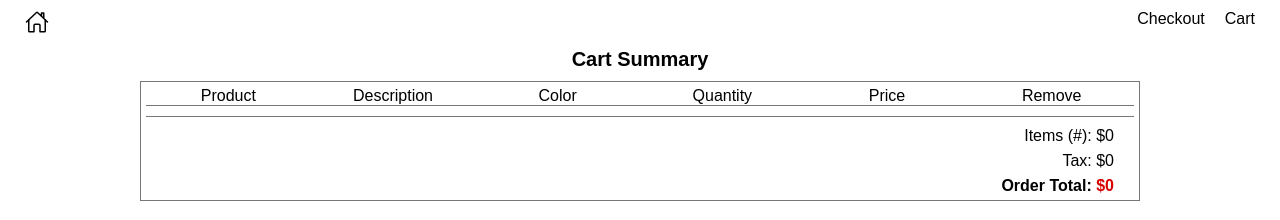
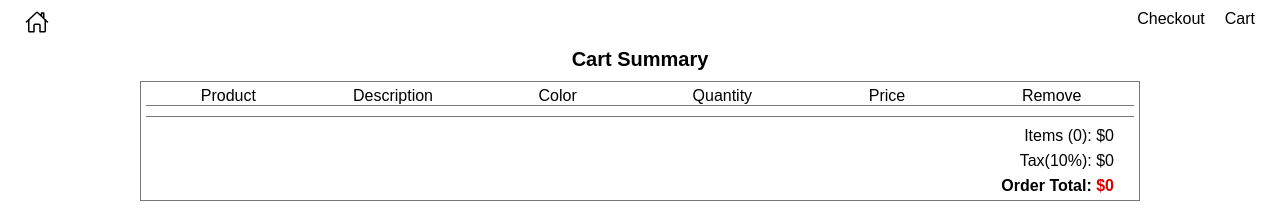
Before and after one commit to bartswierz/shopping-website, a React (Create React App) app: page /cart in a window 1280 px wide. Shown: the top 220 px of the page. Built offline with nearby package versions, Linux system fonts and the light colour scheme.

Commit message:
fixed item count, tax, order total upon removing item from cart

```diff
--- a/src/components/routes/cart/cart.component.jsx
+++ b/src/components/routes/cart/cart.component.jsx
@@ -4,11 +4,12 @@ import { CartContext } from "../../../contexts/cart.context";
 import { ReactComponent as RemoveBtn } from "../../../assets/trash-outline.svg";
 
 const Cart = () => {
-  const { cartItems, removeItemFromCart } = useContext(CartContext);
+  const { cartItems, removeItemFromCart, cartCount, cartTotal, taxTotal, updateCartCount } = useContext(CartContext);
   console.log("cartItems in cart: ", cartItems);
 
+  // const tax = cartTotal * 0.08;
+
   const removeItem = (itemToRemove) => {
-    // console.log("removeItem, cartItems: ", cartItems);
     console.log("removeItem, idToRemove: ", itemToRemove);
     removeItemFromCart(itemToRemove);
   };
@@ -44,10 +45,12 @@ const Cart = () => {
 
         {/* Footer */}
         <div className="cart-footer">
-          <div>Items (#): $0</div>
-          <div>Tax: $0</div>
+          <div>
+            Items ({cartCount}): ${cartTotal}
+          </div>
+          <div>Tax(10%): ${taxTotal}</div>
           <div className="order-total">
-            Order Total: <span className="order-total-value">$0</span>
+            Order Total: <span className="order-total-value">${cartTotal + taxTotal}</span>
           </div>
         </div>
       </div>
--- a/src/contexts/cart.context.jsx
+++ b/src/contexts/cart.context.jsx
@@ -30,6 +30,8 @@ const removeFromCart = (cartItems, itemToRemove) => {
 export const CartContext = createContext({
   cartItems: [],
   cartCount: 0,
+  cartTotal: 0,
+  taxTotal: 0,
   addItemToCart: () => {},
   removeItemFromCart: () => {},
 });
@@ -37,6 +39,8 @@ export const CartContext = createContext({
 export const CartProvider = ({ children }) => {
   const [cartItems, setCartItems] = useState([]);
   const [cartCount, setCartCount] = useState(0);
+  const [cartTotal, setCartTotal] = useState(0);
+  const [taxTotal, setTaxTotal] = useState(0);
 
   const addItemToCart = (itemToAdd) => {
     setCartItems(addToCart(cartItems, itemToAdd));
@@ -58,14 +62,24 @@ export const CartProvider = ({ children }) => {
     const newCartCount = cartItems.reduce((totalItems, currentItem) => totalItems + currentItem.quantity, 0);
     console.log("current Cart Count: ", newCartCount);
     setCartCount(newCartCount);
-  }, [cartCount]);
+  }, [cartCount, cartTotal, cartItems]);
 
-  // useEffect(() => {
+  // Updates total cost using reducer
+  useEffect(() => {
+    //Updates Cart Total Cost
+    const newCartTotal = cartItems.reduce((totalCost, currentItem) => totalCost + currentItem.price * currentItem.quantity, 0);
+    console.log("Updated Cart Total Cost: ", newCartTotal);
+    setCartTotal(newCartTotal);
+  }, [cartCount, cartTotal]);
 
-  // })
+  // Updates tax by total cost multiplied by 10%
+  useEffect(() => {
+    console.log("updating tax total: ", taxTotal);
+    setTaxTotal(cartTotal * 0.1);
+  }, [cartCount, cartTotal, taxTotal]);
 
   // Passing our context values to access in child components
-  const value = { cartItems, cartCount, addItemToCart, removeItemFromCart, updateCartCount };
+  const value = { cartItems, cartCount, cartTotal, addItemToCart, removeItemFromCart, updateCartCount, taxTotal };
 
   return <CartContext.Provider value={value}>{children}</CartContext.Provider>;
 };
```
